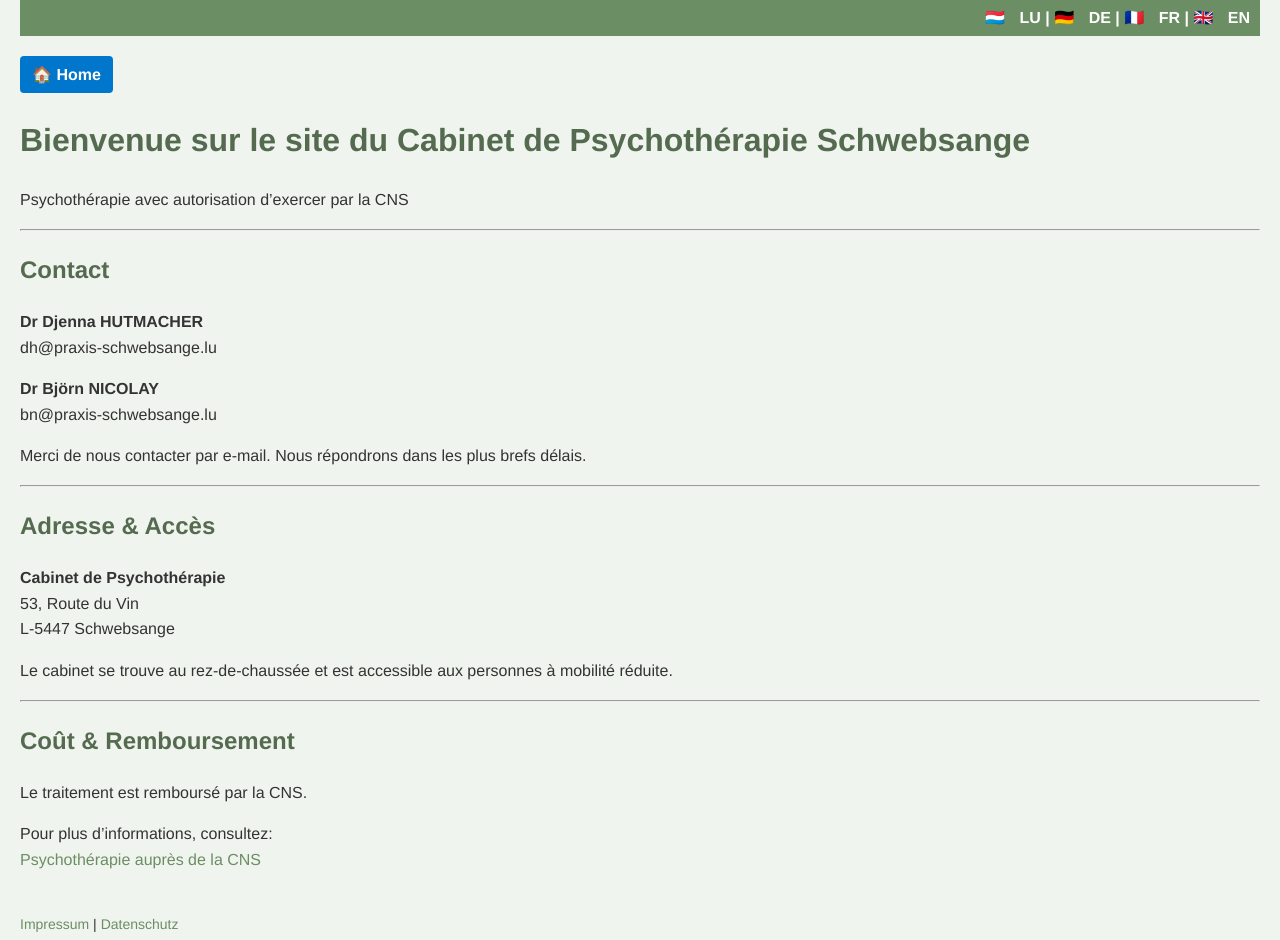
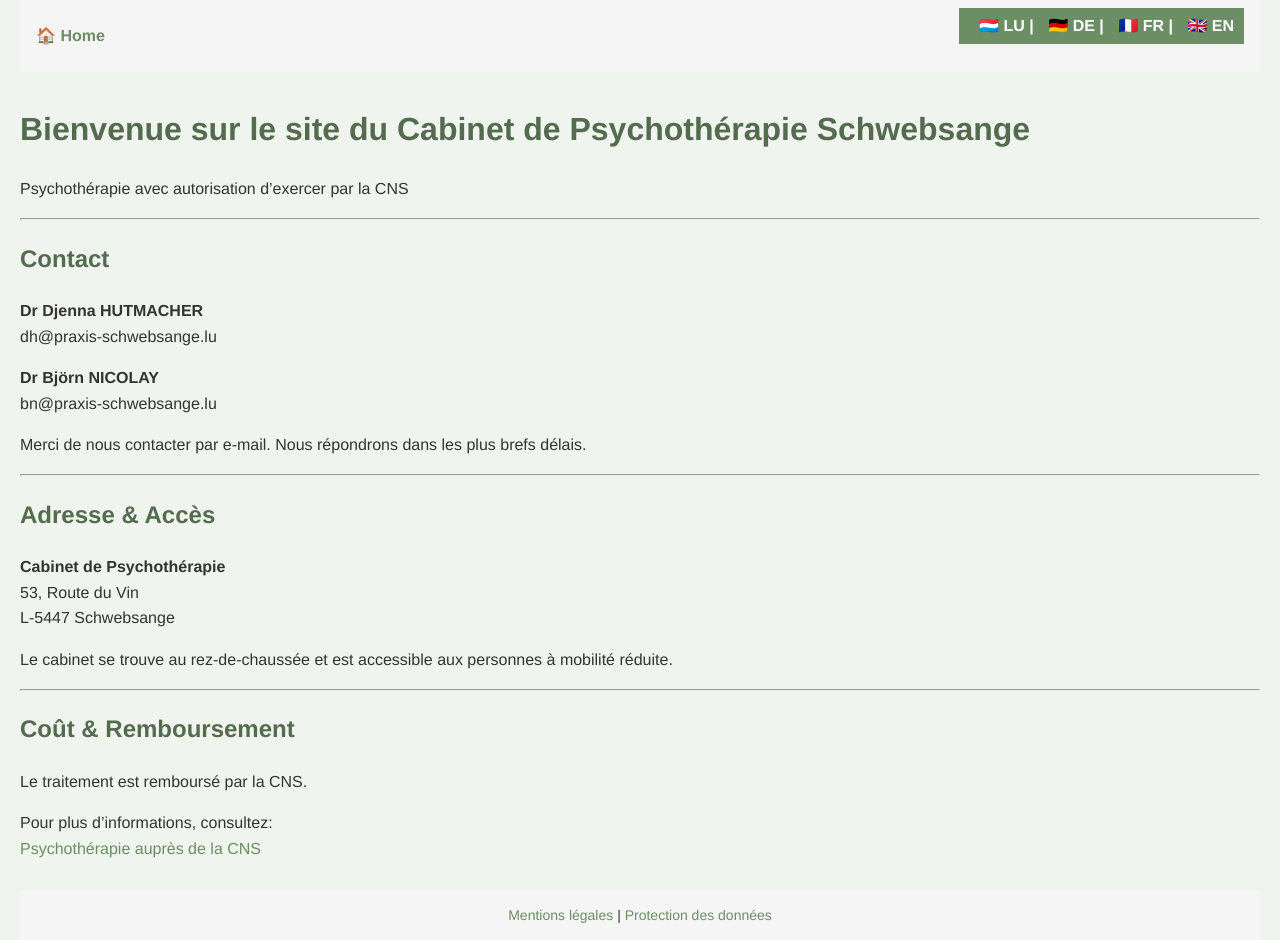
Before and after one commit to bjoernbrightside/praxis-schwebsange, a Jekyll site: the page built from fr/index.md, in a window 1280 px wide. Built offline with Jekyll 4.4.1, drawn with Linux system fonts in a browser that asks for light colours; our own code applies the rules of GitHub Pages for plain Markdown files.

Commit message:
Update default.html

```diff
--- a/_layouts/default.html
+++ b/_layouts/default.html
@@ -6,35 +6,37 @@
   <link rel="stylesheet" href="{{ '/assets/css/custom.css' | relative_url }}">
 </head>
 <body>
+  <header>
+    <div class="top-bar" style="display:flex; justify-content: space-between; align-items:center; padding: 0.5em 1em; background:#f5f5f5;">
+      <!-- Home Button links -->
+      <div class="home-button">
+        <a href="/{{ page.lang }}/" style="text-decoration:none; font-weight:bold;">🏠 Home</a>
+      </div>
 
-  <!-- Sprachleiste nur einmal oben -->
-  <header>
-    <div class="language-bar">
-      🇱🇺 <a href="/lu/">LU</a> |
-      🇩🇪 <a href="/de/">DE</a> |
-      🇫🇷 <a href="/fr/">FR</a> |
-      🇬🇧 <a href="/en/">EN</a>
+      <!-- Sprachauswahl rechts -->
+      <div class="language-bar">
+        <a href="/lu/" title="Luxemburgisch">🇱🇺 LU</a> |
+        <a href="/de/" title="Deutsch">🇩🇪 DE</a> |
+        <a href="/fr/" title="Französisch">🇫🇷 FR</a> |
+        <a href="/en/" title="Englisch">🇬🇧 EN</a>
+      </div>
     </div>
 
-      <!-- Home Button -->
-  <div class="home-button">
-    <a href="/{{ page.lang }}/" class="btn">🏠 Home</a>
-  </div>
-
-  <h1>{{ site.title }}</h1>
-</header>
+    <!-- Titel der Seite (optional, kann entfernt werden, wenn du direkt mit Text starten willst) -->
+    <h1 style="text-align:center; margin-top:1em;">{{ site.title }}</h1>
   </header>
 
-  <!-- Hauptinhalt -->
   <main>
     {{ content }}
   </main>
 
-  <!-- Footer mit Impressum und Datenschutz in aktueller Sprache -->
-<footer>
-  <a href="/{{ page.lang }}/impressum/">Impressum</a> |
-  <a href="/{{ page.lang }}/datenschutz/">Datenschutz</a>
-</footer>
-
+  <footer style="text-align:center; margin-top:2em; padding:1em; background:#f5f5f5;">
+    <a href="/{{ page.lang }}/impressum/">
+      {% if page.lang == "de" %}Impressum{% elsif page.lang == "fr" %}Mentions légales{% elsif page.lang == "en" %}Imprint{% else %}Impressum{% endif %}
+    </a> |
+    <a href="/{{ page.lang }}/datenschutz/">
+      {% if page.lang == "de" %}Datenschutz{% elsif page.lang == "fr" %}Protection des données{% elsif page.lang == "en" %}Privacy Policy{% else %}Dateschutz{% endif %}
+    </a>
+  </footer>
 </body>
 </html>
```
